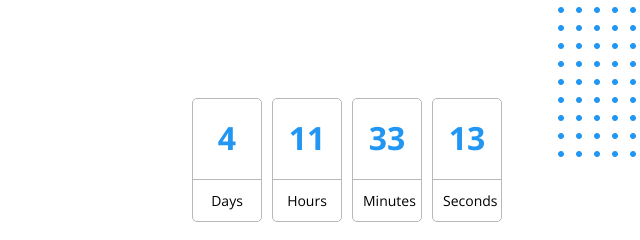
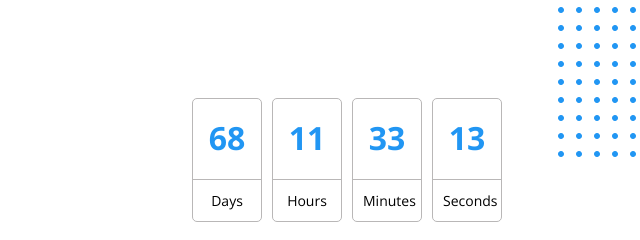
Before and after one commit to mohamedbensalem421/HTML-CSS-Template-Three, a plain HTML site: page index.html in a window 1280 px wide. Shown: the part 9460-9700 px from the top of the page, 518-1158 px from the left. Drawn offline with nearby package versions, Linux system fonts and the light colour scheme; files whose address does not match are found by name.

Commit message:
Update index.html

```diff
--- a/index.html
+++ b/index.html
@@ -855,7 +855,7 @@
       }
 
       //countdown
-      let countDownDate = new Date("Jul 7, 2024 00:00:00").getTime();
+      let countDownDate = new Date("Sep 9, 2024 00:00:00").getTime();
       let counter = setInterval(() =>{
       let dateNow = new Date().getTime();
       let dateDiff = countDownDate -dateNow;
```
